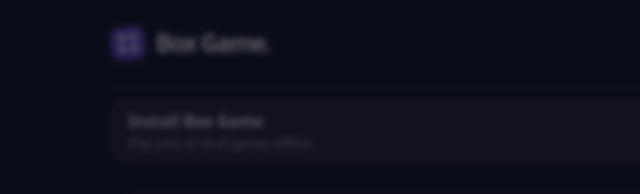
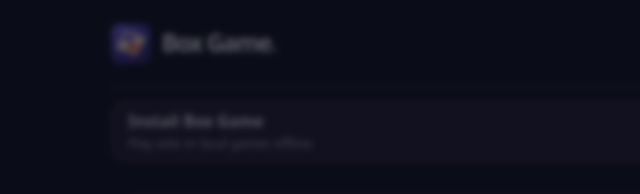
Before and after one commit to chrisawad/Box-Game, a website built with Vite: page index.html in a window 1280 px wide. Shown: the top 194 px of the page, 0-640 px from the left. Built offline with nearby package versions, Linux system fonts and the light colour scheme.

Commit message:
Use the launcher board icon in the game header

```diff
--- a/src/main.ts
+++ b/src/main.ts
@@ -19,7 +19,7 @@ import {
   type Size,
   type State,
 } from "./game";
-import { boardHtml, esc, fallbackArt, frame, icon, logo } from "./ui";
+import { boardHtml, esc, fallbackArt, frame, icon } from "./ui";
 import { installInstructions, setupInstall } from "./install";
 import { createWinCelebration } from "./celebration";
 import { createWinAudio } from "./win-audio";
@@ -127,8 +127,7 @@ function note(capture: boolean) {
   osc.stop(t + 0.15);
 }
 app.innerHTML =
-  '<header><div class="brand">' +
-  logo +
+  '<header><div class="brand"><img src="./icons/board-192.png" width="40" height="40" alt="">' +
   '<span>Box Game<span class="period">.</span></span></div><nav><button class="plain help-button" data-action="help">' +
   icon("help") +
   '<span>How to play</span></button><button class="round" id="sound" data-action="sound"></button></nav></header><aside id="install-wrap" class="offer" aria-label="Install Box Game" hidden><div class="install-copy"><b>Install Box Game</b><small>Play solo or local games offline.</small></div><button class="install" id="install">' +
--- a/src/style.css
+++ b/src/style.css
@@ -134,42 +134,6 @@ header nav,
   font-weight: 800;
   letter-spacing: -0.065em;
   gap: 0.65rem;
-}
-.brand-icon {
-  position: relative;
-  display: block;
-  width: 34px;
-  height: 34px;
-  background: #6649d0;
-  border-radius: 10px;
-  box-shadow: inset 0 -3px #473394;
-  rotate: -5deg;
-}
-.brand-icon i {
-  position: absolute;
-  display: block;
-  width: 6px;
-  height: 6px;
-  border-radius: 50%;
-  background: #fff4d0;
-  left: 8px;
-  top: 7px;
-}
-.brand-icon i:nth-child(2) {
-  left: 20px;
-}
-.brand-icon i:nth-child(3) {
-  top: 19px;
-}
-.brand-icon i:nth-child(4) {
-  left: 20px;
-  top: 19px;
-}
-.brand-icon:before {
-  content: "";
-  position: absolute;
-  inset: 9px 10px 11px;
-  border: 2px solid #dfccff;
 }
 header nav {
   gap: 10px;
--- a/src/ui.ts
+++ b/src/ui.ts
@@ -107,8 +107,6 @@ export function boardHtml(
     "</div></div>"
   );
 }
-export const logo =
-  '<span class="brand-icon" aria-hidden="true"><i></i><i></i><i></i><i></i></span>';
 export function frame(title: string, body: string) {
   return (
     '<div class="dialog-head"><h2 id="dialog-title">' +
```
Also changed, not shown: tests/install.e2e.ts (+6 -0 lines).
